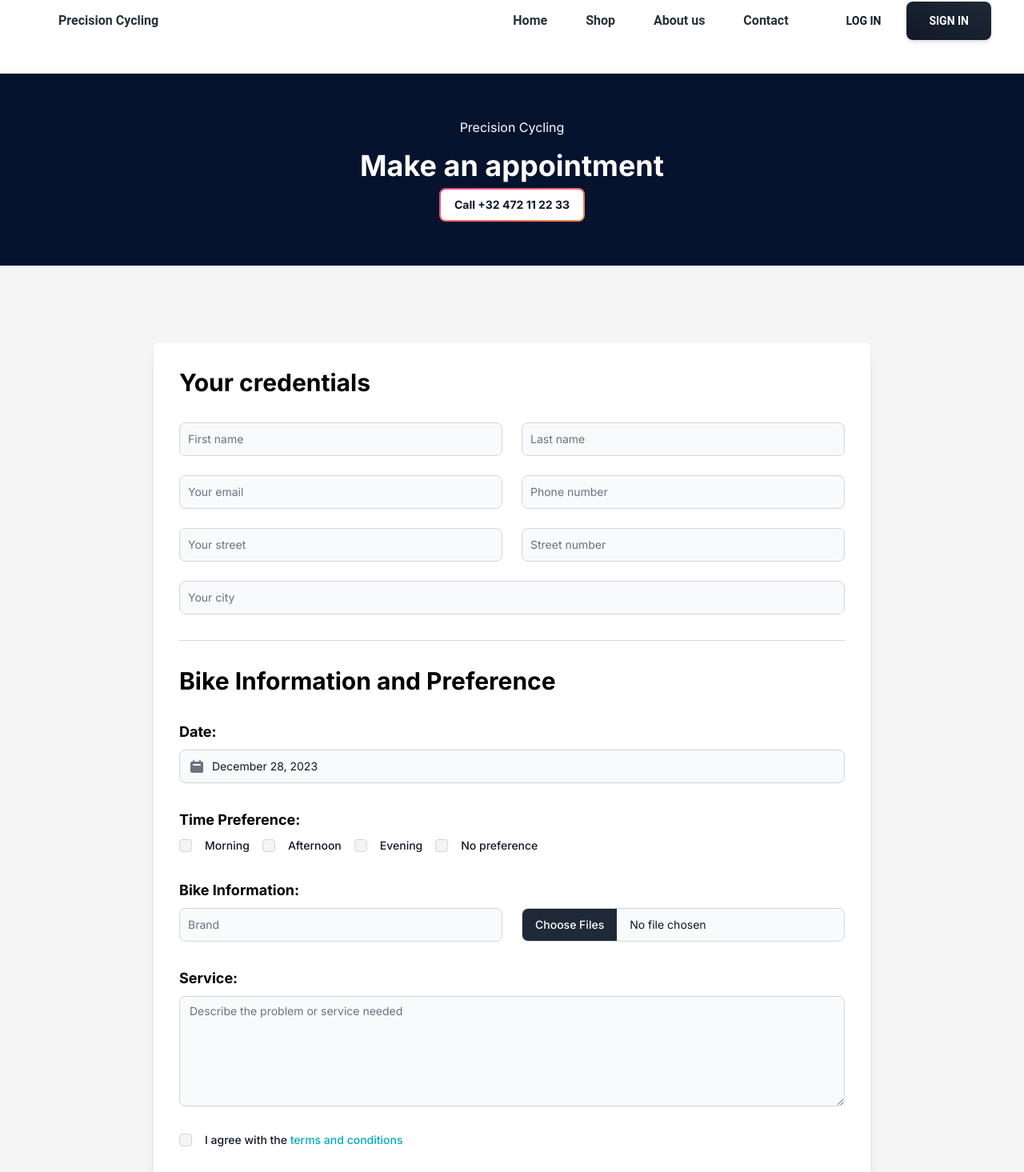
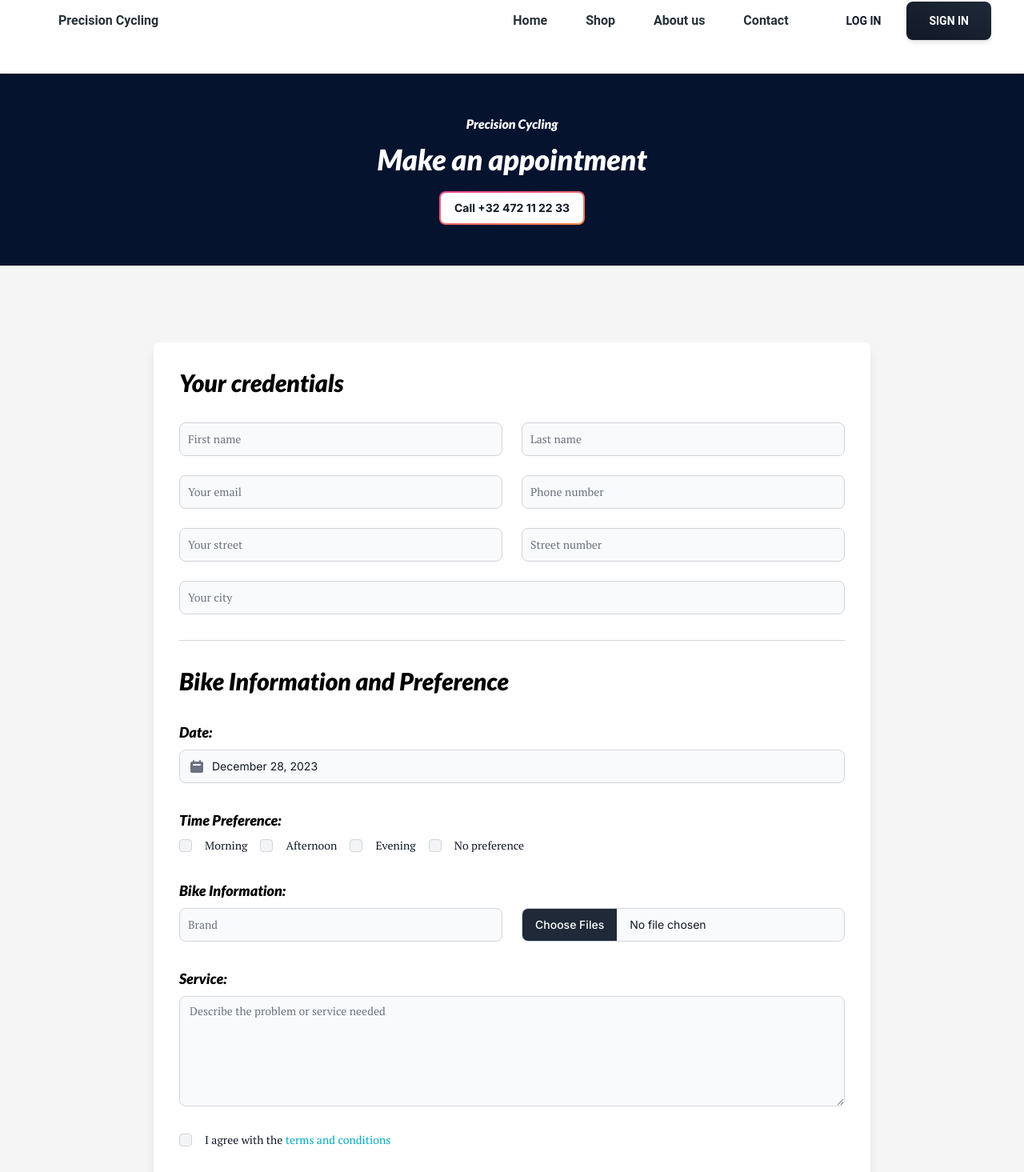
Before and after one commit to IgorMoensStudent/VisualDesign27, a Next.js app in the folder visualdesign/: page /appointment in a window 1280 px wide. Shown: the part 40-1505 px from the top of the page at 80% size. Built offline with nearby package versions, Linux system fonts and the light colour scheme.

Commit message:
fonts added

```diff
--- a/visualdesign/components/Footers.tsx
+++ b/visualdesign/components/Footers.tsx
@@ -22,7 +22,7 @@ const Footers : React.FC = () => {
                 </div>
                 <Footer.Divider />
                 <div className="w-full sm:flex sm:items-center sm:justify-between">
-                <Footer.Copyright href="#" by="Igor Moens and Eric Sarpong™" year={2024} />
+                <Footer.Copyright href="#" by="Igor Moens and Eric Sarpong™" className="bodyFont" year={2024} />
                 <div className="mt-4 flex space-x-6 sm:mt-0 sm:justify-center">
                     <Footer.Icon href="#" icon={BsFacebook} />
                     <Footer.Icon href="#" icon={BsInstagram} />
--- a/visualdesign/pages/_app.tsx
+++ b/visualdesign/pages/_app.tsx
@@ -1,3 +1,4 @@
+import Head from 'next/head'
 import type { AppProps } from 'next/app'
 import '../styles/global.css'
 import Header from '../components/Header'
@@ -10,6 +11,15 @@ const inter = Inter({ subsets: ['latin'] })
 export default function App({ Component, pageProps }: AppProps) {
     return (
         <div className={inter.className}>
+            <Head>
+            <link rel="preconnect" href="https://fonts.googleapis.com" />
+            <link rel="preconnect" href="https://fonts.gstatic.com" />
+            <link href="https://fonts.googleapis.com/css2?family=Lato:ital,wght@1,900&display=swap" rel="stylesheet" />
+
+            <link rel="preconnect" href="https://fonts.googleapis.com" />
+            <link rel="preconnect" href="https://fonts.gstatic.com" />
+            <link href="https://fonts.googleapis.com/css2?family=PT+Serif&display=swap" rel="stylesheet" />
+            </Head>
             <Header />
             <Component {...pageProps} />
             <Footers />
--- a/visualdesign/pages/appointment/index.tsx
+++ b/visualdesign/pages/appointment/index.tsx
@@ -12,10 +12,10 @@ const Appointment: React.FC = () => {
             <main className="">
                 <div className="mx-auto max-w-full">
                     <div className="h-[15rem] w-full bg-[#06132E] text-white flex flex-col items-center justify-center">
-                        <div className="text-base text-center mb-4">Precision Cycling</div>
-                        <div className="text-4xl font-bold mb-2 text-center">Make an appointment</div>
+                        <div className="text-base text-center mb-3 headerFont">Precision Cycling</div>
+                        <div className="text-4xl font-bold mb-1 text-center headerFont">Make an appointment</div>
 
-                        <div className="flex flex-wrap gap-2">
+                        <div className="flex flex-wrap gap-2 mt-4">
                             <Button outline gradientDuoTone="pinkToOrange">
                                 <strong>Call +32 472 11 22 33</strong>
                             </Button>
@@ -27,63 +27,63 @@ const Appointment: React.FC = () => {
                 <div className="flex-grow p-12 bg-[#F5F5F5]">
                     <div className="flex flex-col lg:flex-row gap-12 p-12 items-center justify-center">
                         <div className="max-w-4xl w-full bg-white rounded-lg shadow-lg p-8">
-                            <div className="mb-8 text-3xl font-bold">Your credentials</div>
+                            <div className="mb-8 text-3xl font-bold headerFont">Your credentials</div>
 
                             <div className="grid grid-cols-2 gap-6 mb-8">
                                 <div>
-                                    <TextInput id="firstName" type="text" placeholder="First name" required className="w-full" />
+                                    <TextInput id="firstName" type="text" placeholder="First name" required className="w-full bodyFont" />
                                 </div>
                                 <div>
-                                    <TextInput id="lastName" type="text" placeholder="Last name" required className="w-full" />
+                                    <TextInput id="lastName" type="text" placeholder="Last name" required className="w-full bodyFont" />
                                 </div>
                                 <div>
-                                    <TextInput id="email" type="email" placeholder="Your email" required className="w-full" />
+                                    <TextInput id="email" type="email" placeholder="Your email" required className="w-full bodyFont" />
                                 </div>
                                 <div>
-                                    <TextInput id="phoneNumber" type="tel" placeholder="Phone number" required className="w-full" />
+                                    <TextInput id="phoneNumber" type="tel" placeholder="Phone number" required className="w-full bodyFont" />
                                 </div>
                                 <div>
-                                    <TextInput id="street" type="text" placeholder="Your street" required className="w-full" />
+                                    <TextInput id="street" type="text" placeholder="Your street" required className="w-ful bodyFont" />
                                 </div>
                                 <div>
-                                    <TextInput id="streetNumber" type="text" placeholder="Street number" required className="w-full" />
+                                    <TextInput id="streetNumber" type="text" placeholder="Street number" required className="w-full bodyFont" />
                                 </div>
                                 <div className="col-span-2">
-                                    <TextInput id="city" type="text" placeholder="Your city" required className="w-full" />
+                                    <TextInput id="city" type="text" placeholder="Your city" required className="w-full bodyFont" />
                                 </div>
                             </div>
 
                             <div className="border-t border-gray-300 my-8"></div>
 
-                            <div className="mb-8 text-3xl font-bold">Bike Information and Preference</div>
+                            <div className="mb-8 text-3xl font-bold headerFont">Bike Information and Preference</div>
 
                             <div className="mb-8">
-                                <div className="text-lg mb-2 font-bold">Date:</div>
+                                <div className="text-lg mb-2 font-bold headerFont">Date:</div>
                                 <Datepicker />
                             </div>
 
                             <div className="mb-8">
-                                <div className="text-lg mb-2 font-bold">Time Preference:</div>
+                                <div className="text-lg mb-2 font-bold headerFont">Time Preference:</div>
                                 <div className="flex items-center gap-4">
                                     <Checkbox id="morning" />
-                                    <Label htmlFor="morning">Morning</Label>
+                                    <Label htmlFor="morning" className="bodyFont">Morning</Label>
 
                                     <Checkbox id="afternoon" />
-                                    <Label htmlFor="afternoon">Afternoon</Label>
+                                    <Label htmlFor="afternoon" className="bodyFont">Afternoon</Label>
 
                                     <Checkbox id="evening" />
-                                    <Label htmlFor="evening">Evening</Label>
+                                    <Label htmlFor="evening" className="bodyFont">Evening</Label>
 
                                     <Checkbox id="nopreference" />
-                                    <Label htmlFor="nopreference">No preference</Label>
+                                    <Label htmlFor="nopreference" className="bodyFont">No preference</Label>
                                 </div>
                             </div>
 
                             <div className="mb-8">
-                                <div className="text-lg mb-2 font-bold">Bike Information:</div>
+                                <div className="text-lg mb-2 font-bold headerFont">Bike Information:</div>
                                 <div className="grid grid-cols-2 gap-6">
                                     <div>
-                                        <TextInput id="bikeBrand" type="text" placeholder="Brand" required className="w-full" />
+                                        <TextInput id="bikeBrand" type="text" placeholder="Brand" required className="w-full bodyFont" />
                                     </div>
                                     <div>
                                         <FileInput id="bikeImage" multiple />
@@ -92,13 +92,13 @@ const Appointment: React.FC = () => {
                             </div>
 
                             <div className="mb-8">
-                                <div className="text-lg mb-2 font-bold">Service:</div>
-                                <Textarea id="comment" placeholder="Describe the problem or service needed" required rows={6} className="w-full" />
+                                <div className="text-lg mb-2 font-bold headerFont">Service:</div>
+                                <Textarea id="comment" placeholder="Describe the problem or service needed" required rows={6} className="w-full bodyFont" />
                             </div>
 
                             <div className="mb-8 flex items-center gap-4">
                                 <Checkbox id="accept" />
-                                <Label htmlFor="accept" className="flex">
+                                <Label htmlFor="accept" className="flex bodyFont">
                                     I agree with the&nbsp;
                                     <a href="#" className="text-cyan-600 hover:underline dark:text-cyan-500">
                                         terms and conditions
--- a/visualdesign/pages/shop/index.tsx
+++ b/visualdesign/pages/shop/index.tsx
@@ -108,14 +108,14 @@ const Shop: React.FC = () => {
 
              <div className="mx-auto max-w-full">
               <div className="h-[15rem] w-full bg-[#06132E] text-white flex flex-col items-center justify-center">
-                  <div className="text-base text-center mb-4">Precision Cycling</div>
-                  <div className="text-4xl font-bold mb-2 text-center">Shop</div>
+                  <div className="text-base text-center mb-3 headerFont">Precision Cycling</div>
+                  <div className="text-4xl font-bold mb-1 text-center headerFont">Shop</div>
               </div>
             </div>
 
             <main className="mx-auto max-w-7xl px-4 sm:px-6 lg:px-8">
               <div className="flex items-baseline justify-between border-b border-gray-200 pb-6 pt-24">
-                <h1 className="text-4xl font-bold tracking-tight text-gray-900">New Arrivals</h1>
+                <h1 className="text-4xl font-bold tracking-tight text-gray-900 headerFont">New Arrivals</h1>
 
                 <div className="flex items-center">
                   <Menu as="div" className="relative inline-block text-left">
--- a/visualdesign/styles/global.css
+++ b/visualdesign/styles/global.css
@@ -40,3 +40,19 @@
 .headerFont {
   font-family: 'Lato', sans-serif;
 }
+
+.bodyFont {
+  font-family: 'PT Serif', serif;
+}
+
+h2 {
+  font-family: 'Lato', sans-serif;
+}
+
+p {
+  font-family: 'PT Serif', serif;
+}
+
+ul li {
+  font-family: 'PT Serif', serif;
+}
```
Also changed, not shown: visualdesign/pages/about/index.tsx (+4 -4 lines), visualdesign/pages/contact/index.tsx (+16 -13 lines), visualdesign/pages/index.tsx (+11 -10 lines).
